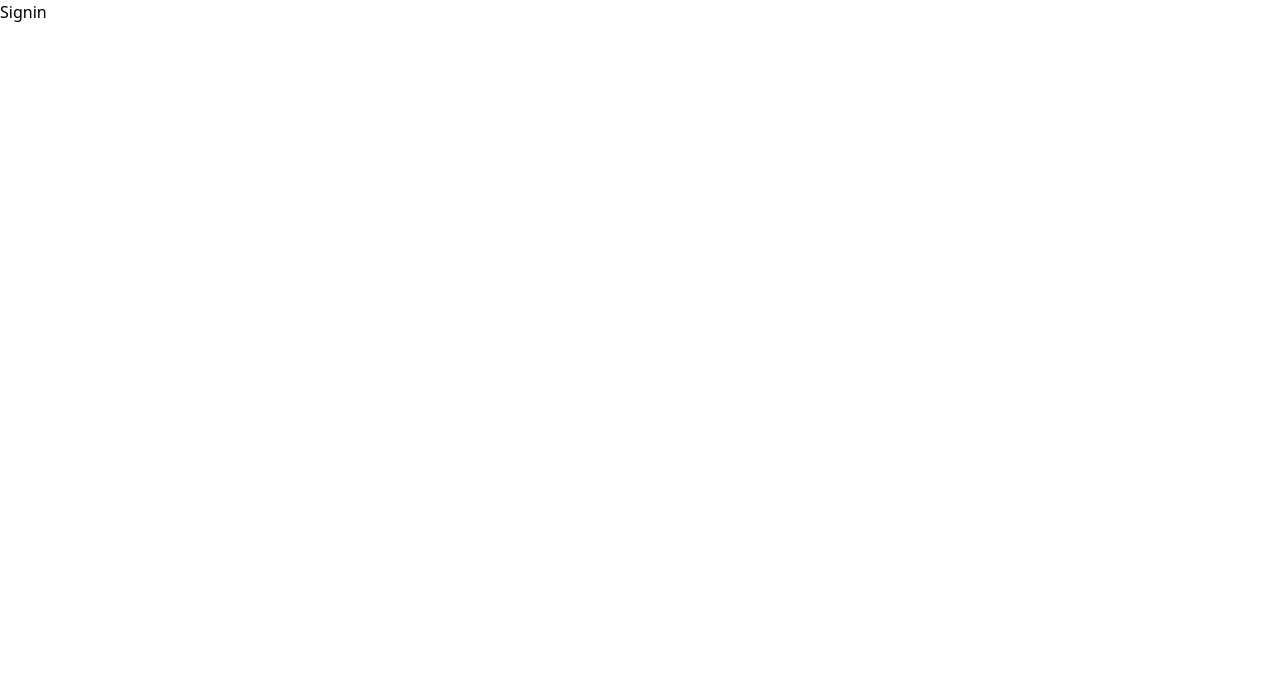
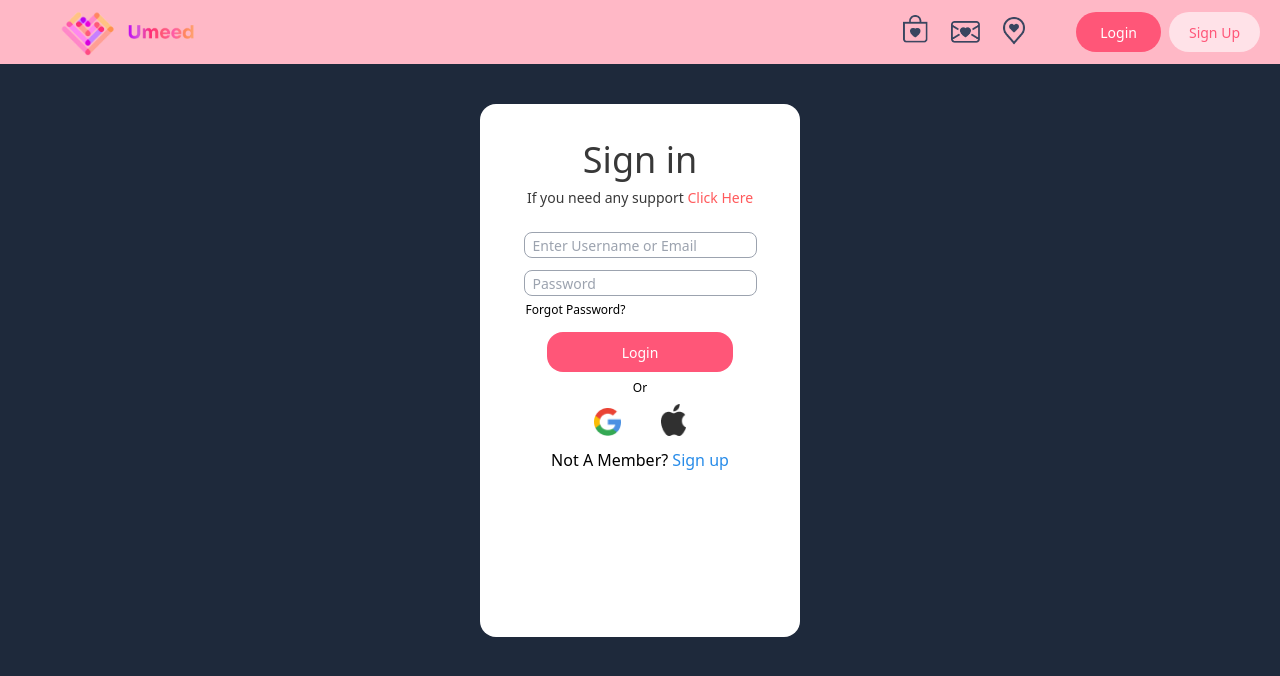
Before and after one commit to pjparties/Umeed, a React (Create React App) app in the folder client/: page /signIn in a window 1280 px wide. Shown: the top 676 px of the page. Built offline with nearby package versions, Linux system fonts and the light colour scheme.

Commit message:
contact form made

```diff
--- a/client/src/components/SigninForm.jsx
+++ b/client/src/components/SigninForm.jsx
@@ -0,0 +1,53 @@
+import React from 'react'
+import { Link } from 'react-router-dom'
+import Google from '../assets/Google.png'
+import Apple from '../assets/Apple.png'
+
+const SigninForm = () => {
+  return (
+    <div className='h-4/6 w-1/4 mx-auto mt-10 rounded-2xl p-3 bg-white'>
+      <div className='title'>
+        <h1 className='text-4xl text-lightblack text-center mt-6 pb-1'>Sign in</h1>
+      </div>
+      <div className='subdesc text-center py-1 text-sm text-lightblack'><p>If you need any support <Link className='text-textsec'>Click Here</Link></p></div>
+      <div className='form w-fit mx-auto mt-2 mb-3'>
+        <form>
+          <div className='email py-3'>
+            <input className='rounded-lg border-gray-400 border-[0.1px] placeholder:font-light placeholder:text-sm placeholder:px-2' type="email" placeholder='Enter Username or Email' name="email" id="email" />
+          </div>
+          <div classname='password'>
+            <input className='rounded-lg border-gray-400 border-[0.1px] placeholder:font-light placeholder:text-sm placeholder:px-2' type="password" placeholder='Password' name="password" id="password" />
+          </div>
+        </form>
+        <Link className='pt-2 font-normal text-xs  w-fit mx-0.5'>Forgot Password?</Link>
+      </div>
+      <div className='login-button w-fit mx-auto'>
+        <button className='bg-secondarybg text-white font-bold py-2 px-[75px] rounded-2xl'><Link className='font-thin text-sm justify-center'>Login</Link></button>
+      </div>
+      <p className='text-center text-xs pt-2'>Or</p>
+      <div className="google-apple flex flex-row gap-10 justify-center items-end">
+        <div className="google w-fit h-fit pt-3">
+          <Link>
+            <img className='h-7' src={Google} alt="" />
+          </Link>
+        </div>
+        <div className="apple">
+          <Link>
+            <img className='h-8' src={Apple} alt="" />
+          </Link>
+        </div>
+      </div>
+      <div className='signup text-center pt-3'>
+        <p>Not A Member? <Link to='/signUp' className='text-linkcolor'>Sign up</Link></p>
+      </div>
+    </div>
+  )
+}
+// height: 693.3869018554688px;
+// width: 392px;
+// left: 788px;
+// top: 104px;
+// border-radius: [object Object]px;
+// //
+
+export default SigninForm
--- a/client/src/pages/Donation.jsx
+++ /dev/null
@@ -1,9 +0,0 @@
-import React from 'react'
-
-const Donation = () => {
-  return (
-    <div>Donation</div>
-  )
-}
-
-export default Donation
--- a/client/src/pages/Signin.jsx
+++ b/client/src/pages/Signin.jsx
@@ -1,8 +1,13 @@
 import React from 'react'
+import SigninForm from '../components/SigninForm'
+import Navbar from '../components/Navbar'
 
 const Signin = () => {
   return (
-    <div>Signin</div>
+    <div className='h-screen bg-slate-800 '>
+      <Navbar/>
+      <SigninForm/>
+    </div>
   )
 }
 
--- a/client/tailwind.config.js
+++ b/client/tailwind.config.js
@@ -7,6 +7,9 @@ module.exports = {
         navbg : '#FFB8C6',
         secondarybg : '#FF5678',
         primarytwo : '#FFE2E8',
+        textsec : '#FF5a5c',
+        lightblack : '#383838',
+        linkcolor : '#288CE9',
       }
     },
   },
```
Also changed, not shown: client/src/assets/Apple.png (added), client/src/assets/Google.png (added).
